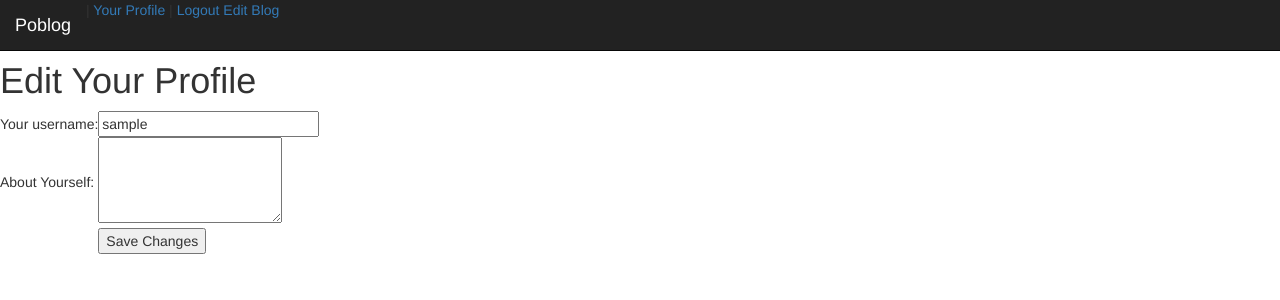
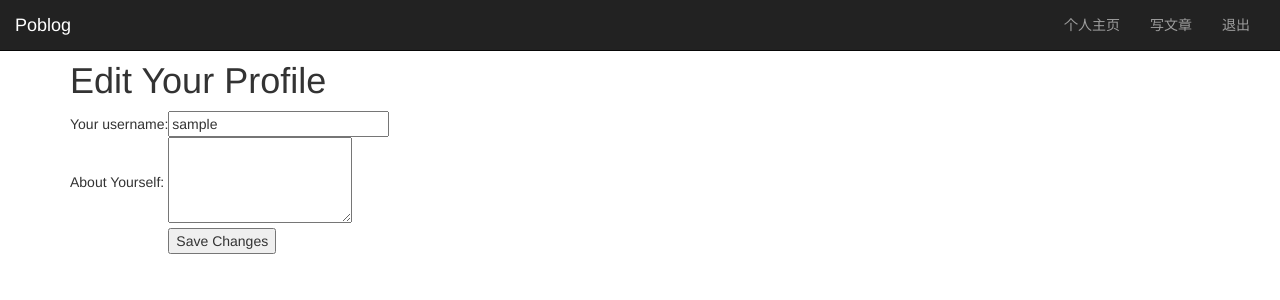
Before and after one commit to hpf0532/poblog, a Flask app: page /edit in a window 1280 px wide. Shown: the top 300 px of the page. Run offline with Flask 2, Linux system fonts and the light colour scheme; the visitor is signed in with stand-in values (Sample User, id 1); data comes from the database, SQL or seed files in the repository; some libraries are stand-ins or nearby versions.

Commit message:
base modified.

```diff
--- a/app/templates/base.html
+++ b/app/templates/base.html
@@ -32,23 +32,23 @@
             <li class="nav-item"><a href="{{ url_for('register') }}">注册</a></li>
          {% endif %}
           </ul>
+            <ul class="nav navbar-nav" style="float:right;">
             {% if g.user.is_authenticated() %}
-     | <a href="{{ url_for('user', username = g.user.username) }}">Your Profile</a>
-     | <a href="{{ url_for('logout') }}">Logout</a>
-        <a href="{{ url_for('editblog') }}", style="margin-right:10px">Edit Blog</a>
-        {% endif %}
+                <li class="nav-item"><a href="{{ url_for('user', username = g.user.username) }}">个人主页</a></li>
+                <li class="nav-item"><a href="{{ url_for('editblog') }}">写文章</a></li>
+                <li class="nav-item"><a href="{{ url_for('logout') }}">退出</a></li>
+            {% endif %}
+            </ul>
         </div><!--/.nav-collapse -->
       </div>
     </nav>
-    <div>poblog:<a href="/index">Home</a>
-        {% if g.user.is_authenticated() %}
-     | <a href="{{ url_for('user', username = g.user.username) }}">Your Profile</a>
-     | <a href="{{ url_for('logout') }}">Logout</a>
-        <a href="{{ url_for('editblog') }}", style="margin-right:10px">Edit Blog</a>
-        {% endif %}
-    </div>
 
     <hr>
+    <div class="container">
+
+      <div class="starter-template">
+
+
     {% with messages = get_flashed_messages() %}
     {% if messages %}
     <ul>
@@ -58,14 +58,11 @@
     </ul>
     {% endif %}
     {% endwith %}
-    <ul>
-        {% if g.user.is_anonymous() %}
-        <li><a href="{{ url_for('login') }}">登录</a></li>
-        <li><a href="{{ url_for('register') }}">注册新用户</a></li>
-        {% endif %}
-    </ul>
+
     {% block content %}{% endblock %}
+     </div>
 
+    </div>
     <script src="https://cdn.bootcss.com/jquery/1.12.4/jquery.min.js"></script>
     <script src="https://cdn.bootcss.com/bootstrap/3.3.7/js/bootstrap.min.js"></script>
 </body>
```
